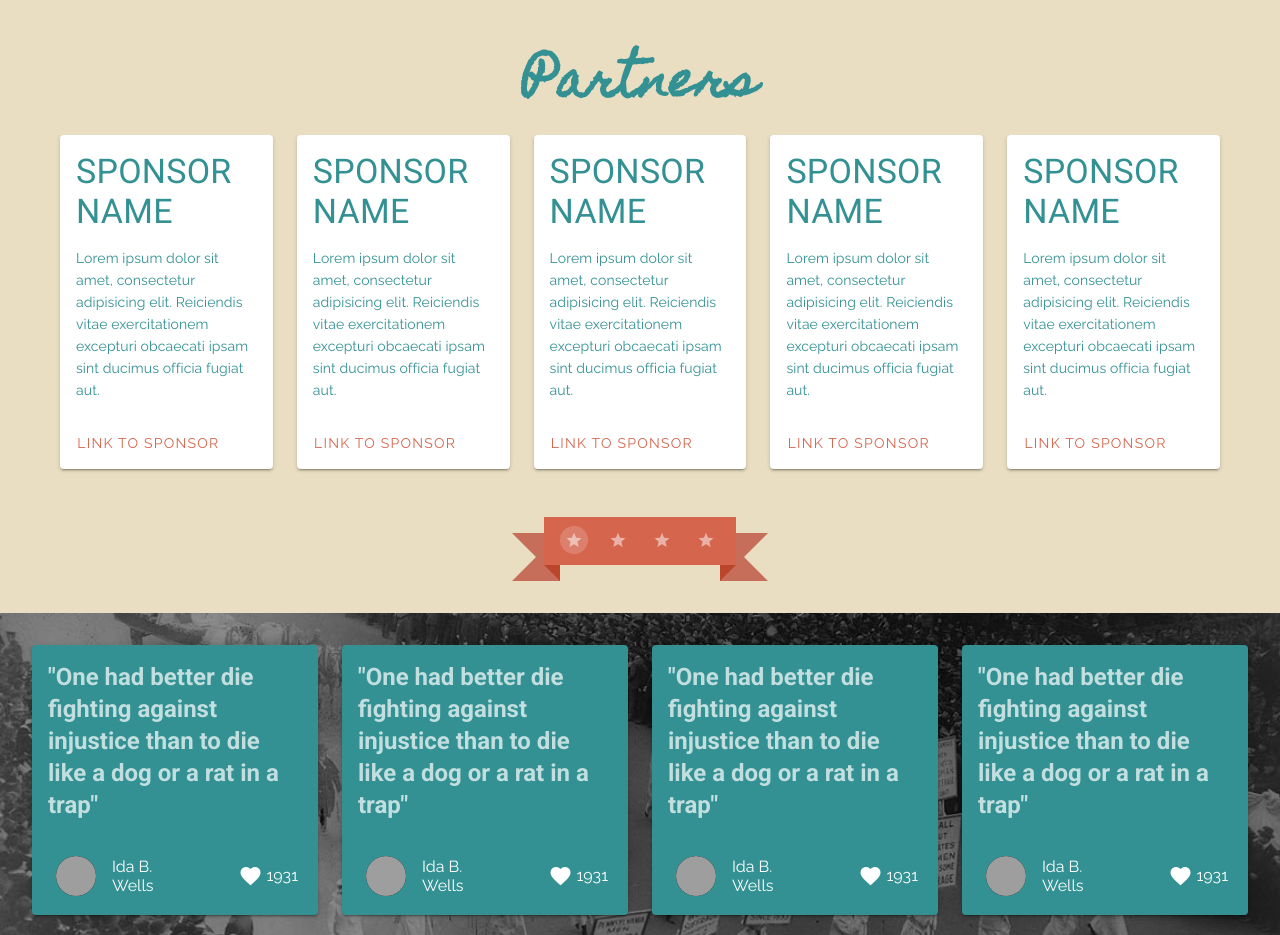
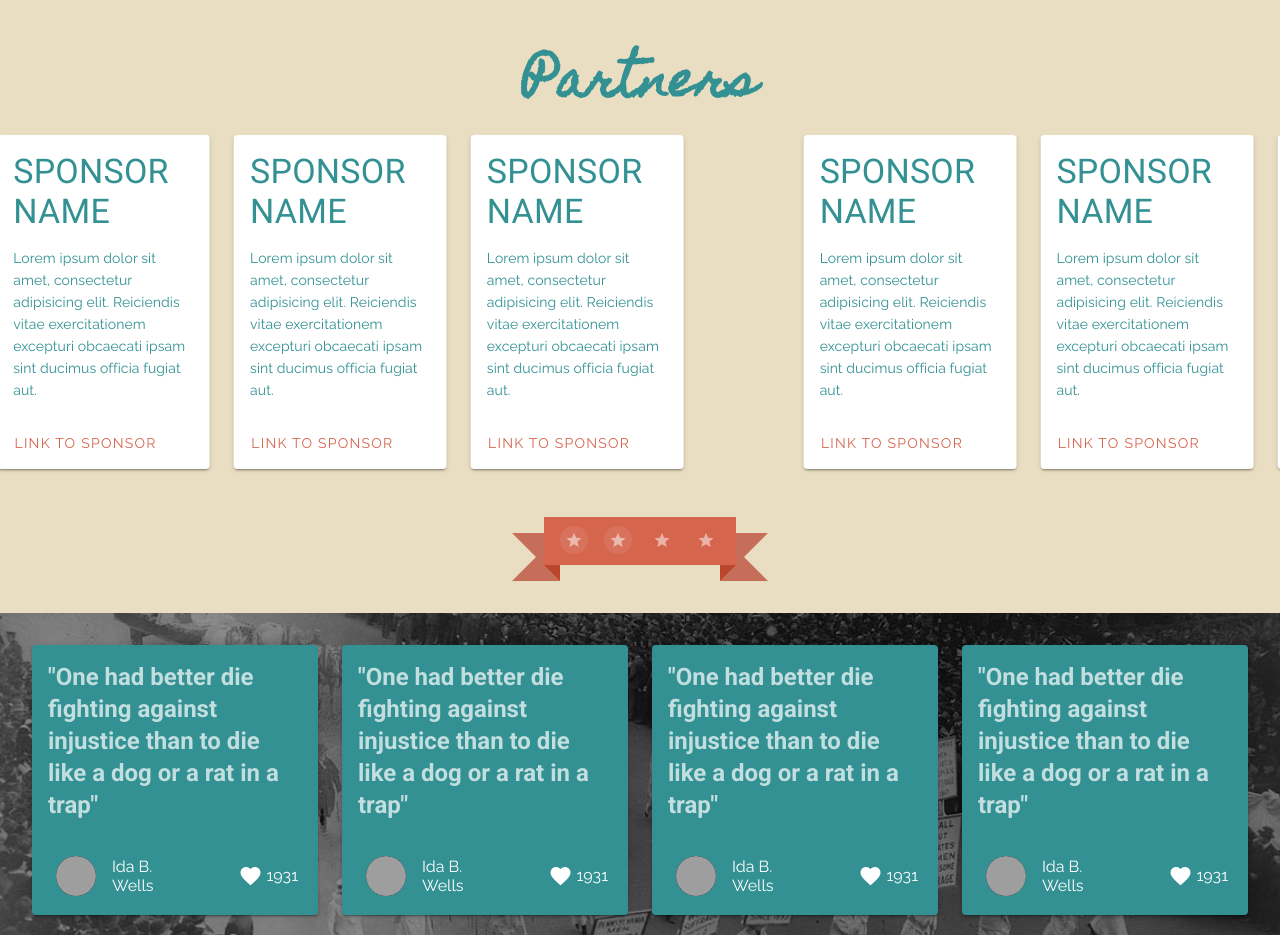
Before and after one commit to KCLibrary/19th-amendment, a Vue app: page / in a window 1280 px wide. Shown: the part 1760-2695 px from the top of the page. Built offline with nearby package versions, Linux system fonts and the light colour scheme; grey boxes are pictures that could not be loaded.

Commit message:
updated slider to automatically move since no L/R navigation buttons will be added

```diff
--- a/src/components/Partners.vue
+++ b/src/components/Partners.vue
@@ -1,7 +1,7 @@
 <template>
 <div id="partners">
     <h1 class="display-2 text--primary font-weight-black text-center pa-6">Partners</h1>
-    <v-carousel :show-arrows="false" height="100%" hide-delimiter-background dark="true" delimiter-icon="mdi-star">
+    <v-carousel continuous="true" cycle="true" :show-arrows="false" height="100%" hide-delimiter-background dark="true" delimiter-icon="mdi-star">
     <v-carousel-item
       v-for="(item,i) in items"
       :key="i"
```
Also changed, not shown: 1 other file (tests, documents, lock files or other folders).
